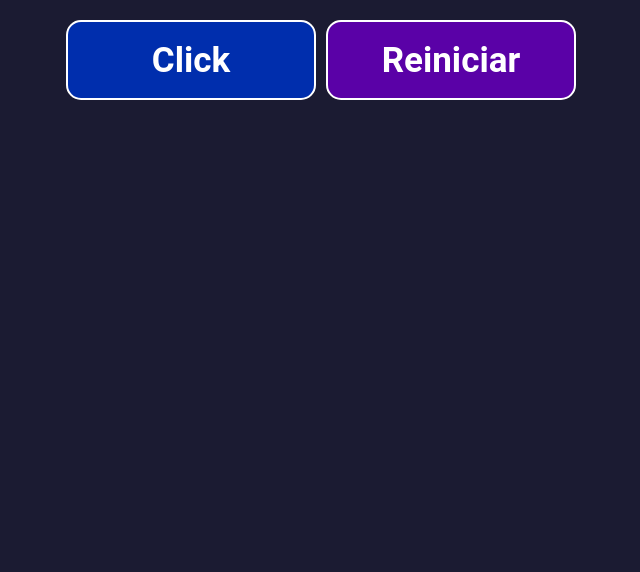
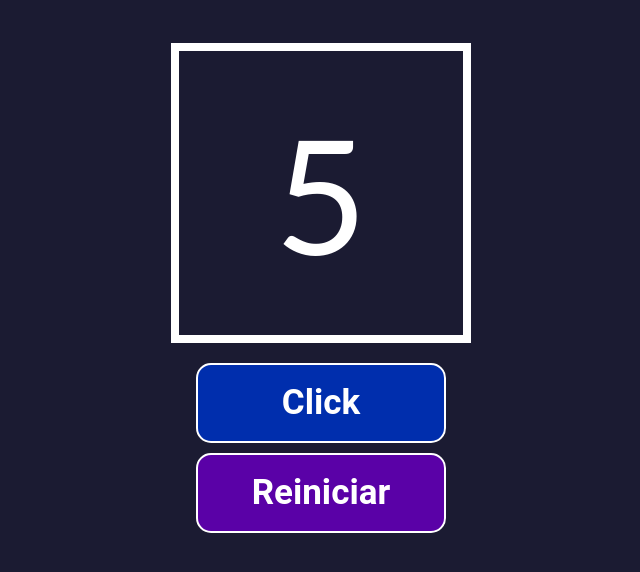
Before and after one commit to estebanpisani/contadordeClicks-freeCodeCamp, a React (Create React App) app: page / in a window 1280 px wide. Shown: the top 572 px of the page, without its empty margins (319-959 px from the left). Built offline with nearby package versions, Linux system fonts and the light colour scheme.

Commit message:
Componente Contador y estilos.

```diff
--- a/src/App.css
+++ b/src/App.css
@@ -16,3 +16,13 @@
   padding-top: 15px;
   font-family: Lato, sans-serif;
 }
+
+.contenedor-principal{
+  height: 550px;
+  min-width: 600px;
+  display: flex;
+  flex-wrap: wrap;
+  flex-direction: column;
+  align-items: center;
+  justify-content: center;
+}
--- a/src/App.js
+++ b/src/App.js
@@ -1,5 +1,6 @@
 import './App.css';
 import Boton from './components/Boton';
+import Contador from './components/Contador';
 
 function App() {
 
@@ -15,6 +16,7 @@
   return (
     <div className="App">
       <div className='contenedor-principal'>
+        <Contador numClicks='5' />
         <Boton texto='Click' esBotonDeClick={true} manejarClick={manejarClick} />
         <Boton texto='Reiniciar' esBotonDeClick={false} manejarClick={reiniciarContador}/>
 
--- /dev/null
+++ b/src/components/Contador.jsx
@@ -0,0 +1,12 @@
+import React from 'react';
+import '../styles/Contador.css'
+
+function Contador({numClicks}) {
+    return (
+        <div className='contador'>
+            {numClicks}
+        </div>
+    )
+}
+
+export default Contador;
--- /dev/null
+++ b/src/styles/Contador.css
@@ -0,0 +1,12 @@
+.contador {
+    min-width: 300px;
+    height: 300px;
+    font-size: 160px;
+    padding: 25px;
+    color: white;
+    display: flex;
+    align-items: center;
+    justify-content: center;
+    border: 8px solid white;
+    margin-bottom: 15px;
+}
```
